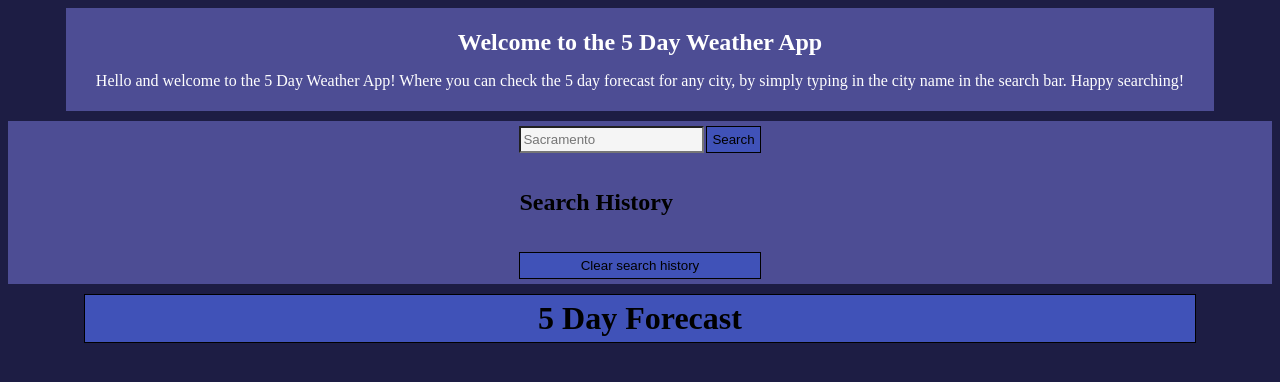
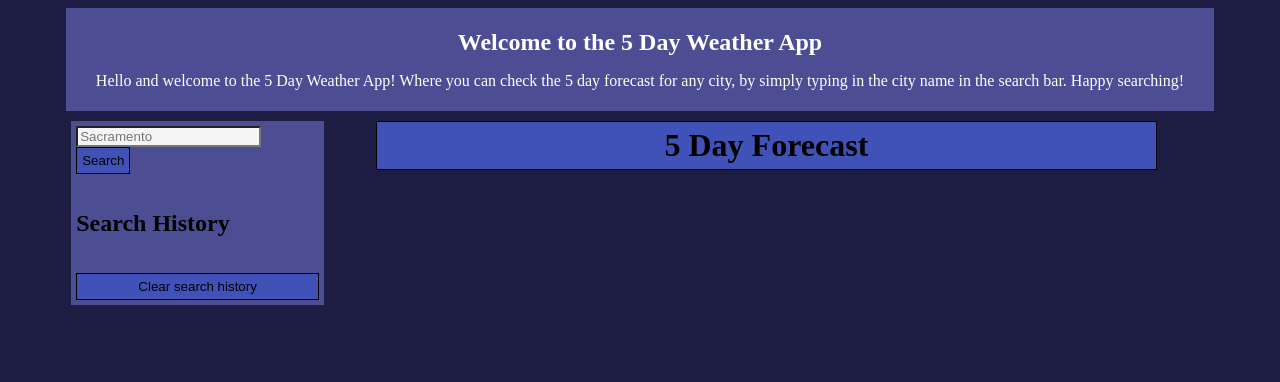
Before and after one commit to Lycanchic/5-Day-Weather-App, a plain HTML site: page index.html in a window 1280 px wide. Drawn offline with Linux system fonts and the light colour scheme.

Commit message:
resolved all errors and now I have another error with the addEventListener for the submit btn grr

```diff
--- a/index.html
+++ b/index.html
@@ -6,34 +6,30 @@
     <meta name="viewport" content="width=device-width, initial-scale=1.0">
     <link rel="stylesheet" href="assets/style.css"></link>
     <title>5 day Weather App</title>
-
 </head>
 <body>
-
     <header>
         <h1> Welcome to the 5 Day Weather App</h1>
         <P> Hello and welcome to the 5 Day Weather App! Where you can check the 5 day forecast for any city, by simply typing in the city name in the search bar. Happy searching!</P>
     </header>
+    <main>
       <section id="search-container">
         <aside>
           <div id="selector" class="selector-hidden"></div>
-          <form id="search">
-           <!--- <input type="text"> -->
-            <input type="text" placeholder="Sacramento">
+          <form id="search-form">
+            <input type="text" id="search-input" placeholder="Sacramento">
             <button type="submit" id="search-btn">Search</button>
           </form>
           <div id="searchHistoryContainer">
             <h2>Search History</h2>
-            <ul id="searchHistoryList"></ul>
+            <ul id="history"></ul>
           </div>
            <button id="clear-history">Clear search history</button>
         </aside>
-        <div id="previous-searches">
-
-        </div>
+        <div id="previous-searches"></div>
       </section>
-      <section id="weather-display" >
-        <div id="main-card" style="display: none;" >
+      <section id="weather-display">
+        <div id="today" style="display: none;">
           <div id="currentDay-day"><span id="city-name">city name</span> - <span id="currentDay-date"></span></div>
           <hr>
           <div id="currentay-info">
@@ -45,10 +41,9 @@
             <span id="currentDay-uv" class="severe-uv">UV: High</span>
           </div>
         </div>
-        <div class="five-day">
-          5 Day Forecast
-        </div>
-        <div id="container-daily-cards" style="display: none;" >
+        <div id="forecast">
+          <div class="five-day">5 Day Forecast</div>
+          <div id="container-daily-cards" style="display: none;">
             <div class="daily-card" data-fiveday="0">
               <p class="day"></p>
               <hr>
@@ -95,6 +90,10 @@
               <p class="humidity"></p>
             </div>
 
+
+
+          </div>
+
         </div>
       </section>
 
```
Lines whose indentation alone changed are shown as unchanged.
